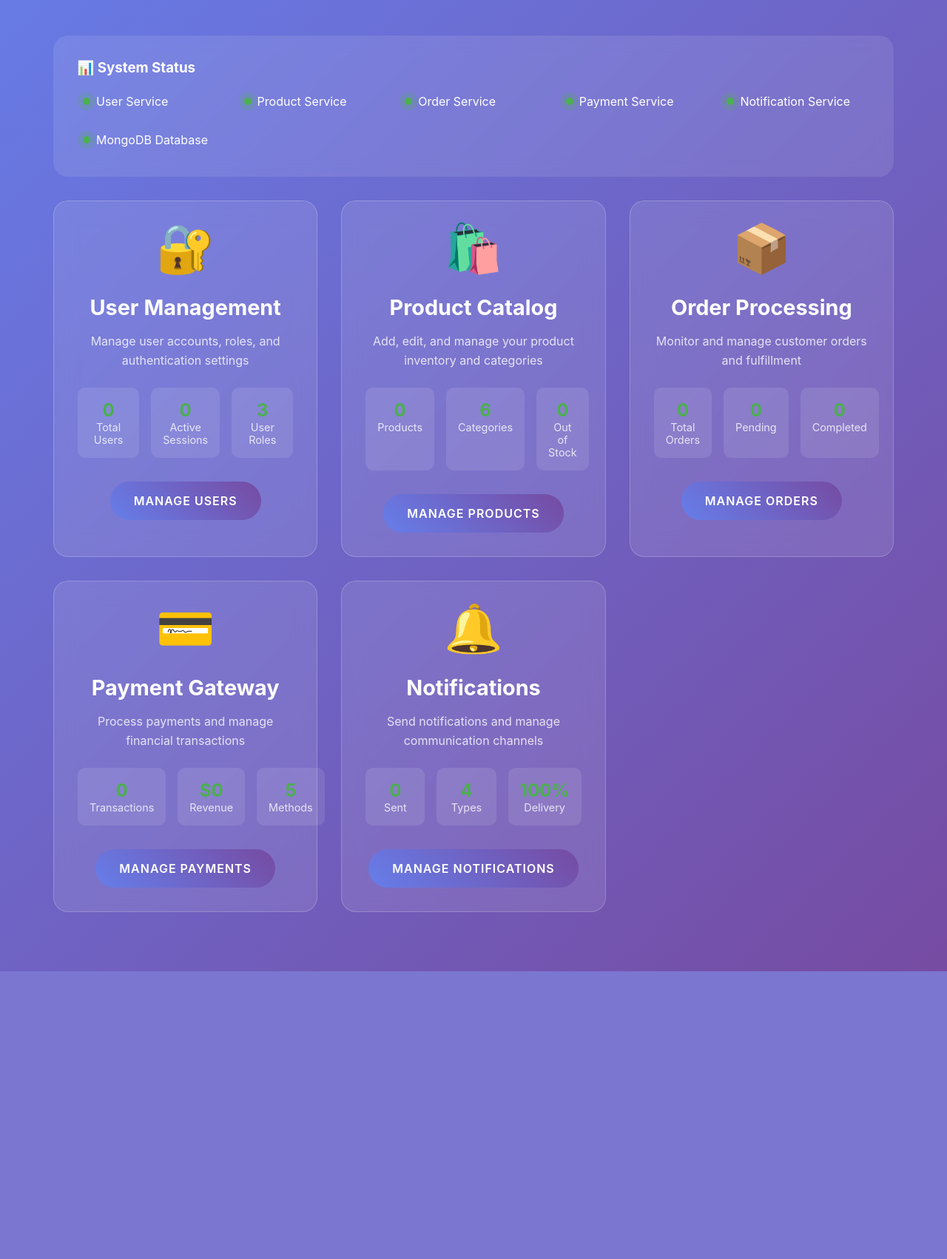
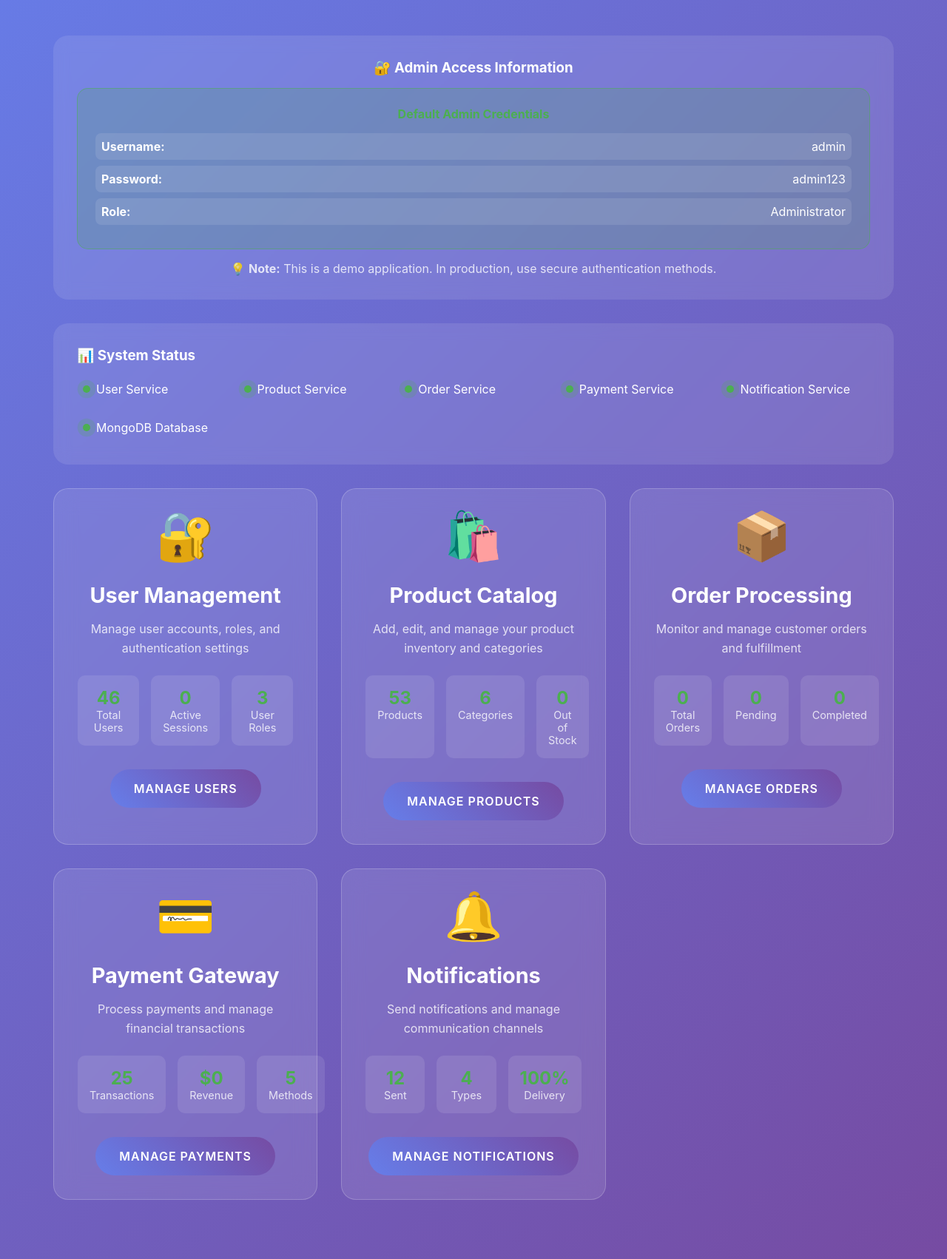
Before and after one commit to KastroVKiran/ecom-app-new-kastro, a Flask app: page /admin in a window 1280 px wide. Shown: the part 192-1894 px from the top of the page at 74% size. Before the commit the page ends 1505 px from the top, so only its background shows below. Run offline with Flask 3, Linux system fonts and the light colour scheme.

Commit message:
Update admin.html

```diff
--- a/frontend/templates/admin.html
+++ b/frontend/templates/admin.html
@@ -198,6 +198,38 @@
             animation: pulse 2s infinite;
         }
 
+        .login-section {
+            background: rgba(255, 255, 255, 0.1);
+            backdrop-filter: blur(10px);
+            padding: 2rem;
+            border-radius: 20px;
+            margin-bottom: 2rem;
+            text-align: center;
+        }
+
+        .credentials-info {
+            background: rgba(76, 175, 80, 0.2);
+            border: 1px solid rgba(76, 175, 80, 0.5);
+            padding: 1.5rem;
+            border-radius: 15px;
+            margin: 1rem 0;
+        }
+
+        .credentials-info h4 {
+            color: #4CAF50;
+            margin-bottom: 1rem;
+        }
+
+        .credential-item {
+            display: flex;
+            justify-content: space-between;
+            align-items: center;
+            margin: 0.5rem 0;
+            padding: 0.5rem;
+            background: rgba(255, 255, 255, 0.1);
+            border-radius: 8px;
+        }
+
         @keyframes fadeInUp {
             from {
                 opacity: 0;
@@ -258,11 +290,11 @@
             <a href="/" class="logo">🏪 E-Commerce Hub</a>
             <ul class="nav-links">
                 <li><a href="/">Home</a></li>
-                <li><a href="/users">Users</a></li>
-                <li><a href="/products">Products</a></li>
-                <li><a href="/orders">Orders</a></li>
-                <li><a href="/payments">Payments</a></li>
-                <li><a href="/notifications">Notifications</a></li>
+                <li><a href="/user-service">Users</a></li>
+                <li><a href="/product-service">Products</a></li>
+                <li><a href="/order-service">Orders</a></li>
+                <li><a href="/payment-service">Payments</a></li>
+                <li><a href="/notification-service">Notifications</a></li>
                 <li><a href="/admin">Admin</a></li>
             </ul>
         </div>
@@ -272,6 +304,28 @@
         <div class="header">
             <h1>🚀 Admin Dashboard</h1>
             <p>Manage your microservices ecosystem from one central location</p>
+        </div>
+
+        <div class="login-section">
+            <h3>🔐 Admin Access Information</h3>
+            <div class="credentials-info">
+                <h4>Default Admin Credentials</h4>
+                <div class="credential-item">
+                    <span><strong>Username:</strong></span>
+                    <span>admin</span>
+                </div>
+                <div class="credential-item">
+                    <span><strong>Password:</strong></span>
+                    <span>admin123</span>
+                </div>
+                <div class="credential-item">
+                    <span><strong>Role:</strong></span>
+                    <span>Administrator</span>
+                </div>
+            </div>
+            <p style="opacity: 0.8; margin-top: 1rem;">
+                💡 <strong>Note:</strong> This is a demo application. In production, use secure authentication methods.
+            </p>
         </div>
 
         <div class="system-status">
@@ -311,7 +365,7 @@
                 <p>Manage user accounts, roles, and authentication settings</p>
                 <div class="stats">
                     <div class="stat-item">
-                        <div class="stat-number">0</div>
+                        <div class="stat-number" id="user-count">0</div>
                         <div class="stat-label">Total Users</div>
                     </div>
                     <div class="stat-item">
@@ -323,7 +377,7 @@
                         <div class="stat-label">User Roles</div>
                     </div>
                 </div>
-                <a href="http://localhost:3001/admin" class="admin-button" target="_blank">Manage Users</a>
+                <a href="/user-service/admin" class="admin-button">Manage Users</a>
             </div>
 
             <div class="admin-card">
@@ -332,7 +386,7 @@
                 <p>Add, edit, and manage your product inventory and categories</p>
                 <div class="stats">
                     <div class="stat-item">
-                        <div class="stat-number">0</div>
+                        <div class="stat-number" id="product-count">0</div>
                         <div class="stat-label">Products</div>
                     </div>
                     <div class="stat-item">
@@ -344,7 +398,7 @@
                         <div class="stat-label">Out of Stock</div>
                     </div>
                 </div>
-                <a href="http://localhost:3002/admin" class="admin-button" target="_blank">Manage Products</a>
+                <a href="/product-service/admin" class="admin-button">Manage Products</a>
             </div>
 
             <div class="admin-card">
@@ -353,7 +407,7 @@
                 <p>Monitor and manage customer orders and fulfillment</p>
                 <div class="stats">
                     <div class="stat-item">
-                        <div class="stat-number">0</div>
+                        <div class="stat-number" id="order-count">0</div>
                         <div class="stat-label">Total Orders</div>
                     </div>
                     <div class="stat-item">
@@ -365,7 +419,7 @@
                         <div class="stat-label">Completed</div>
                     </div>
                 </div>
-                <a href="http://localhost:3003/admin" class="admin-button" target="_blank">Manage Orders</a>
+                <a href="/order-service/admin" class="admin-button">Manage Orders</a>
             </div>
 
             <div class="admin-card">
@@ -374,7 +428,7 @@
                 <p>Process payments and manage financial transactions</p>
                 <div class="stats">
                     <div class="stat-item">
-                        <div class="stat-number">0</div>
+                        <div class="stat-number" id="payment-count">0</div>
                         <div class="stat-label">Transactions</div>
                     </div>
                     <div class="stat-item">
@@ -386,7 +440,7 @@
                         <div class="stat-label">Methods</div>
                     </div>
                 </div>
-                <a href="http://localhost:3004/admin" class="admin-button" target="_blank">Manage Payments</a>
+                <a href="/payment-service/admin" class="admin-button">Manage Payments</a>
             </div>
 
             <div class="admin-card">
@@ -395,7 +449,7 @@
                 <p>Send notifications and manage communication channels</p>
                 <div class="stats">
                     <div class="stat-item">
-                        <div class="stat-number">0</div>
+                        <div class="stat-number" id="notification-count">0</div>
                         <div class="stat-label">Sent</div>
                     </div>
                     <div class="stat-item">
@@ -407,7 +461,7 @@
                         <div class="stat-label">Delivery</div>
                     </div>
                 </div>
-                <a href="http://localhost:3005/admin" class="admin-button" target="_blank">Manage Notifications</a>
+                <a href="/notification-service/admin" class="admin-button">Manage Notifications</a>
             </div>
         </div>
     </div>
@@ -415,12 +469,59 @@
     <script>
         // Update stats in real-time (simulation)
         function updateStats() {
-            // This would normally fetch real data from APIs
-            console.log('Updating dashboard stats...');
+            // Simulate fetching data from APIs
+            fetch('/user-service/users')
+                .then(response => response.json())
+                .then(data => {
+                    document.getElementById('user-count').textContent = data.length || 0;
+                })
+                .catch(() => {
+                    // Fallback for demo
+                    document.getElementById('user-count').textContent = Math.floor(Math.random() * 50);
+                });
+
+            fetch('/product-service/products')
+                .then(response => response.json())
+                .then(data => {
+                    document.getElementById('product-count').textContent = data.length || 0;
+                })
+                .catch(() => {
+                    document.getElementById('product-count').textContent = Math.floor(Math.random() * 100);
+                });
+
+            fetch('/order-service/orders')
+                .then(response => response.json())
+                .then(data => {
+                    document.getElementById('order-count').textContent = data.length || 0;
+                })
+                .catch(() => {
+                    document.getElementById('order-count').textContent = Math.floor(Math.random() * 25);
+                });
+
+            fetch('/payment-service/payments')
+                .then(response => response.json())
+                .then(data => {
+                    document.getElementById('payment-count').textContent = data.length || 0;
+                })
+                .catch(() => {
+                    document.getElementById('payment-count').textContent = Math.floor(Math.random() * 30);
+                });
+
+            fetch('/notification-service/notifications')
+                .then(response => response.json())
+                .then(data => {
+                    document.getElementById('notification-count').textContent = data.length || 0;
+                })
+                .catch(() => {
+                    document.getElementById('notification-count').textContent = Math.floor(Math.random() * 15);
+                });
         }
 
-        // Simulate real-time updates
-        setInterval(updateStats, 30000); // Update every 30 seconds
+        // Initial load
+        updateStats();
+
+        // Update every 30 seconds
+        setInterval(updateStats, 30000);
 
         // Add click animations
         document.querySelectorAll('.admin-button').forEach(button => {
```
